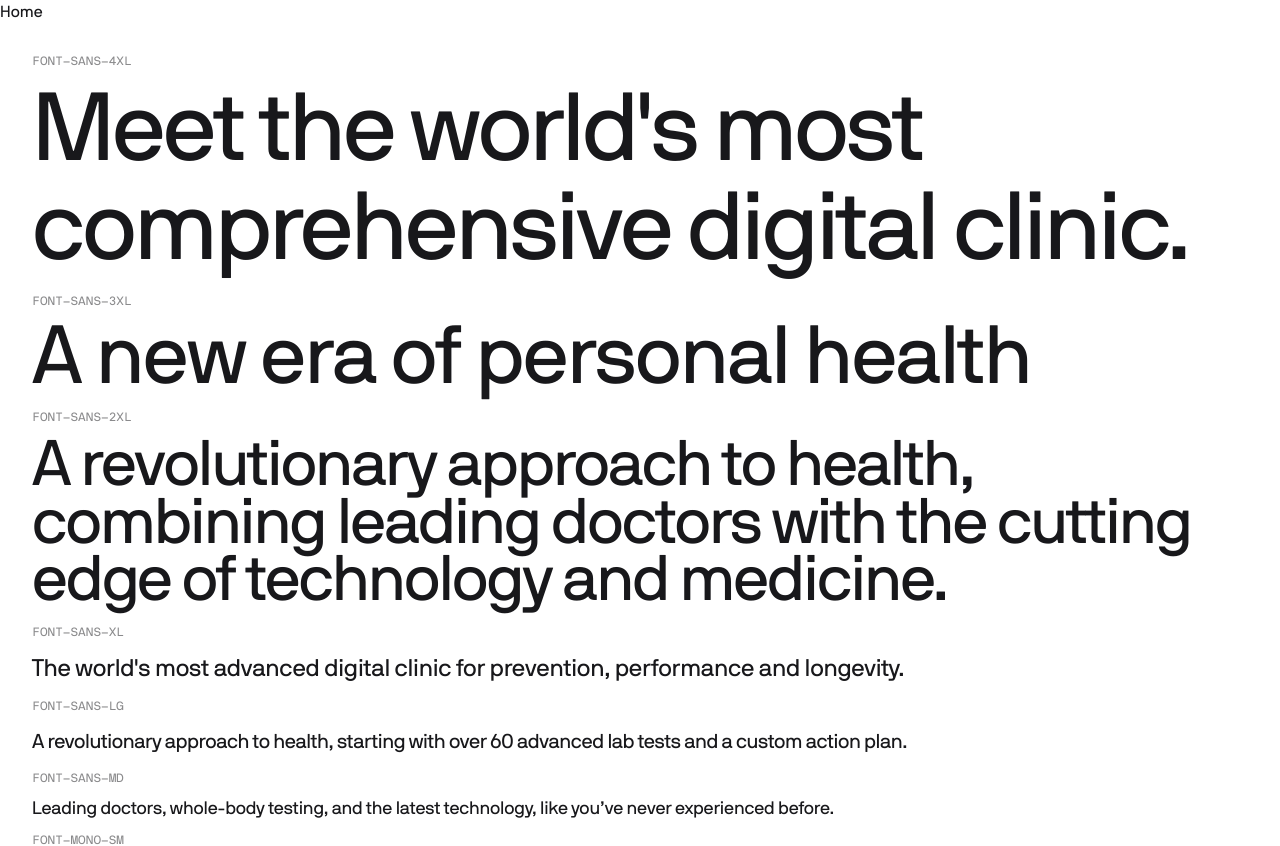
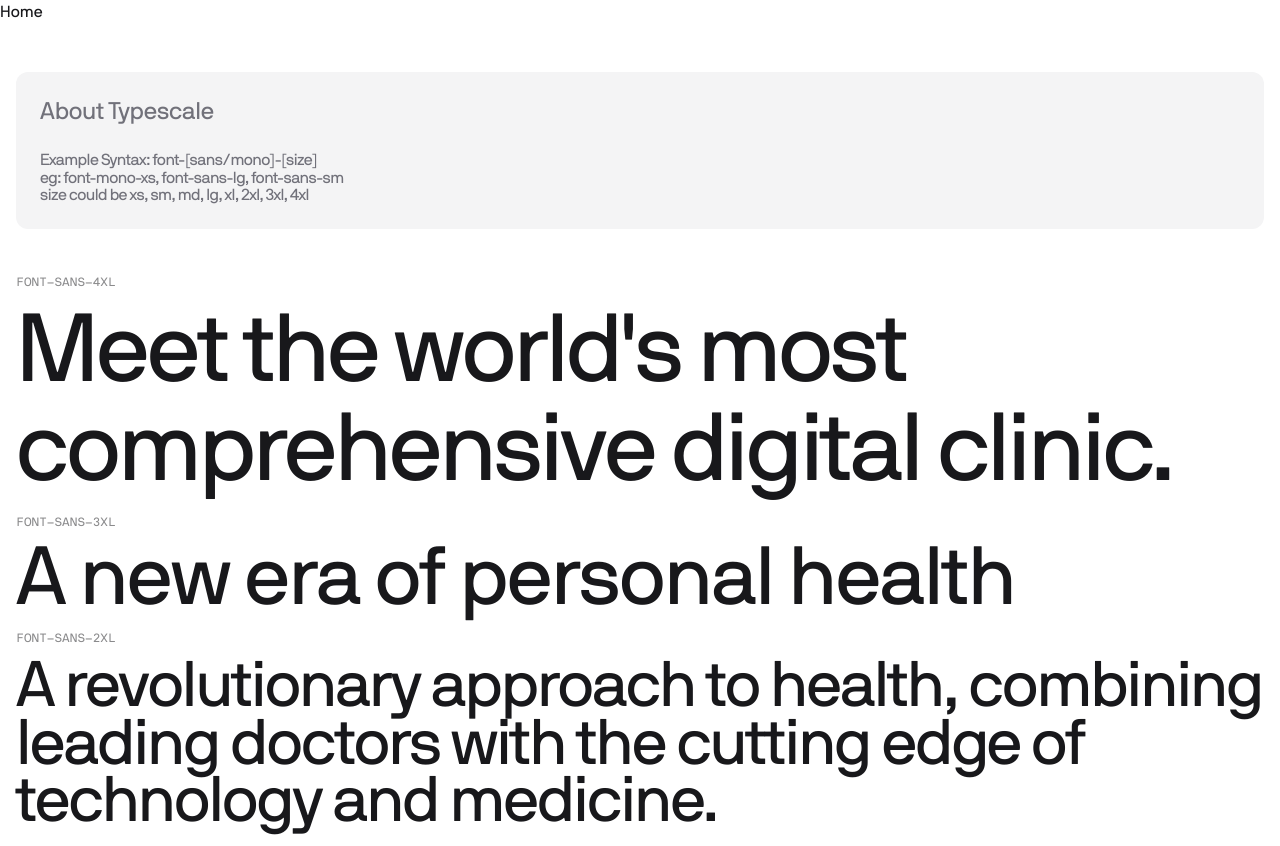
Before and after one commit to daybreak-studio/superpower, a Next.js app: page / in a window 1280 px wide. Shown: the top 846 px of the page. Built offline with nearby package versions, Linux system fonts and the light colour scheme.

Commit message:
add annotations

```diff
--- a/components/TypescaleExample/TypescaleExample.tsx
+++ b/components/TypescaleExample/TypescaleExample.tsx
@@ -4,7 +4,16 @@ type Props = {};
 
 const TypescaleExample = (props: Props) => {
   return (
-    <div className="m-8">
+    <div className="m-4">
+      <div className="my-12 rounded-xl bg-zinc-100 p-4 text-zinc-500 lg:p-6">
+        <div className="font-sans-xl mb-[1em]">About Typescale</div>
+        <div className="font-sans-sm">
+          Example Syntax: font-[sans/mono]-[size] <br />
+          eg: font-mono-xs, font-sans-lg, font-sans-sm
+          <br />
+          size could be xs, sm, md, lg, xl, 2xl, 3xl, 4xl
+        </div>
+      </div>
       <div className="font-mono-xs my-4 opacity-50">font-sans-4xl</div>
       <div className="font-sans-4xl">
         Meet the world's most comprehensive digital clinic.
--- a/tailwind.config.ts
+++ b/tailwind.config.ts
@@ -25,6 +25,20 @@ const config: Config = {
     },
   },
   plugins: [
+    //
+    // USAGE:
+    //
+    // the syntax of the type system is uses a "font" prefix
+    // to indicate a reference to a type style.
+    //
+    // Example Syntax: font-[sans/mono]-[size]
+    //
+    // eg: font-mono-xs, font-sans-lg, font-sans-sm
+    //
+    // size could be xs, sm, md, lg, xl, 2xl, 3xl, 4xl
+    //
+    // TODO: add tablet responsive sizing definition
+
     TypeSystemPlugin({
       // default base stlying (mobile)
       default: {
@@ -85,6 +99,7 @@ const config: Config = {
           "line-height": "1.25em",
         },
       },
+
       // When screen is at lg breakpoint (desktop)
       lg: {
         // mono
@@ -97,12 +112,12 @@ const config: Config = {
         "sans-xs": {
           "font-size": ".75rem",
           "letter-spacing": "-0.03rem",
-          "line-height": "85%",
+          "line-height": "110%",
         },
         "sans-sm": {
-          "font-size": ".875rem",
+          "font-size": "1rem",
           "letter-spacing": "-0.035rem",
-          "line-height": "85%",
+          "line-height": "110%",
         },
         "sans-md": {
           "font-size": "1.125rem",
```
